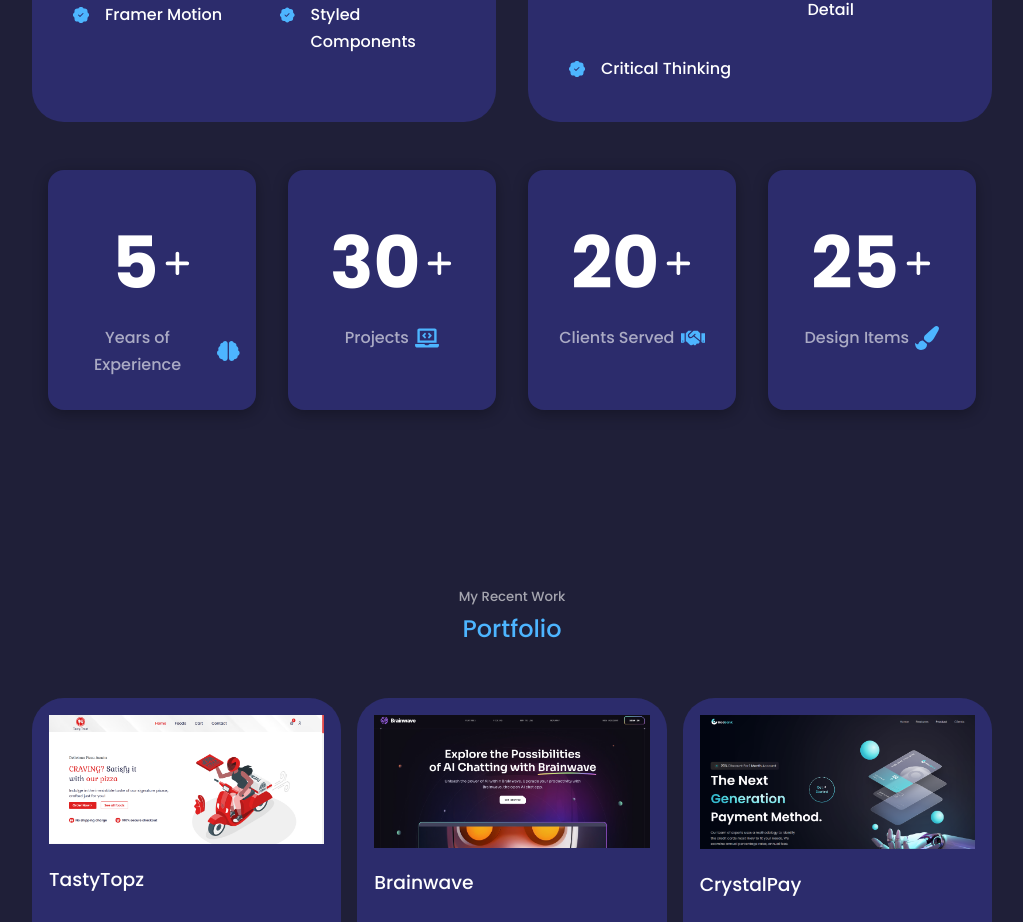
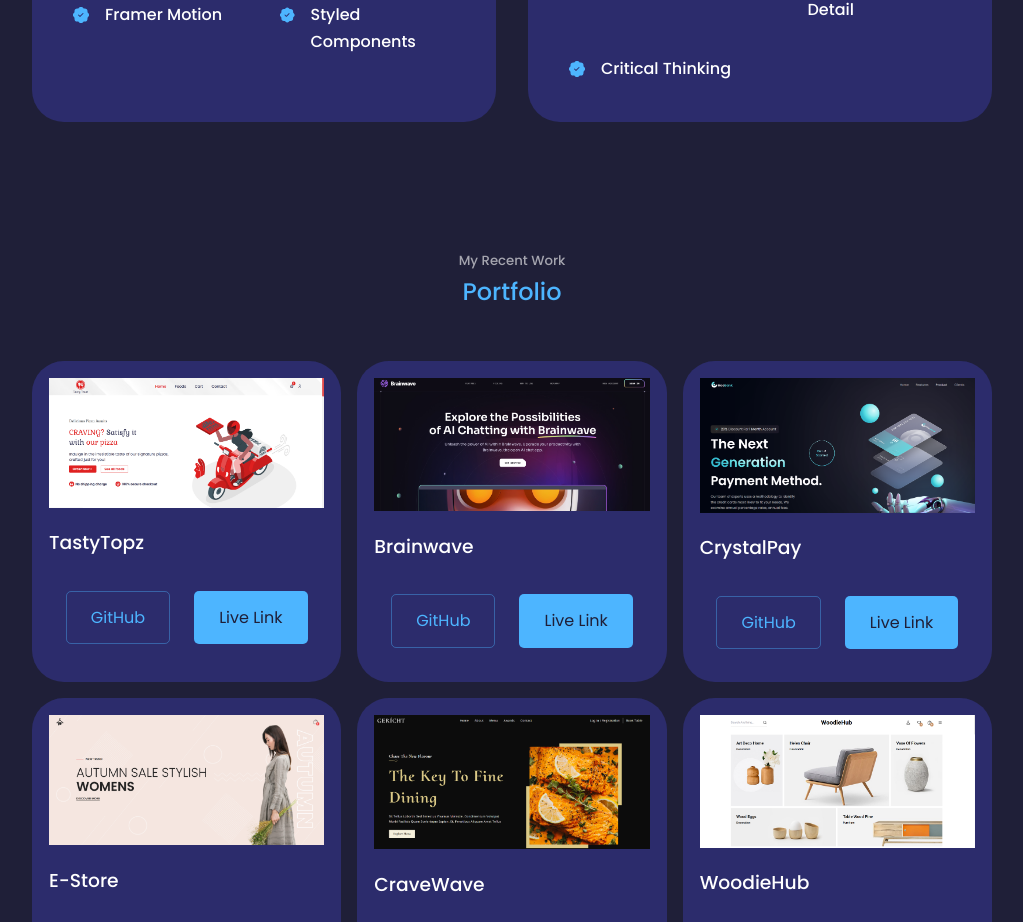
Before and after one commit to adeoluwaadeoye/adeoluwa, a React (Create React App) app: page / in a window 1280 px wide. Shown: the part 2078-3000 px from the top of the page, without its empty margins (128-1151 px from the left). Built offline with nearby package versions, Linux system fonts and the light colour scheme; a web font is replaced by a local one.

Commit message:
Update Portolio content

```diff
--- a/src/components/experience/Experience.jsx
+++ b/src/components/experience/Experience.jsx
@@ -1,7 +1,6 @@
 import React from "react";
 import "./experience.css";
 import { BsPatchCheckFill } from "react-icons/bs";
-import Sensor from "../services/Sensor"
 
 const Experience = () => {
   return (
@@ -155,7 +154,6 @@ const Experience = () => {
           </div>
         </div>
       </div>
-     <Sensor />
     </section>
   );
 };
--- a/src/components/services/Sensor.jsx
+++ /dev/null
@@ -1,107 +0,0 @@
-import React, { useEffect, useState, useMemo } from "react";
-import VisibilitySensor from "react-visibility-sensor";
-import { FaPlus } from "react-icons/fa6";
-import { FaBrain, FaLaptopCode, FaHandshake, FaPaintBrush } from "react-icons/fa";
-import "./sensor.css"
-
-
-const ServiceCounters = () => {
-  const [visible, setVisible] = useState(false);
-  const [hasAnimated, setHasAnimated] = useState(false);
-  const [counts, setCounts] = useState({
-    projects: 0,
-    clients: 0,
-    items: 0,
-    experience: 0,
-  });
-
-  const targets = useMemo(
-    () => ({
-      projects: 30,
-      clients: 20,
-      items: 25,
-      experience: 5,
-    }),
-    []
-  );
-
-  useEffect(() => {
-    if (visible && !hasAnimated) {
-      Object.keys(targets).forEach((key) => {
-        let start = 0;
-        const end = targets[key];
-        const duration = 3000; // 3 seconds for smooth counting
-        const increment = end / (duration / 40);
-
-        const counter = setInterval(() => {
-          start += increment;
-          setCounts((prevCounts) => ({
-            ...prevCounts,
-            [key]: Math.min(Math.ceil(start), end),
-          }));
-
-          if (start >= end) {
-            clearInterval(counter);
-          }
-        }, 50);
-      });
-
-      // Mark the counters as animated to prevent re-running
-      setHasAnimated(true);
-    }
-  }, [visible, hasAnimated, targets]);
-
-  return (
-    <VisibilitySensor onChange={setVisible} partialVisibility={true}>
-      <div className="container service__counters">
-        {/* Counter for Experience */}
-        <div className="counter__item">
-          <div className="counter">
-            {counts.experience}
-            <FaPlus className="counter-icon" />
-          </div>
-          <small className="counter__text">
-            Years of Experience <FaBrain className="counter__emoji" />
-          </small>
-        </div>
-
-        {/* Counter for Projects */}
-        <div className="counter__item">
-          <div className="counter">
-            {counts.projects}
-            <FaPlus className="counter-icon" />
-          </div>
-          {/* <small className="counter__text">Projects</small> */}
-          <small className="counter__text">
-            Projects <FaLaptopCode className="counter__emoji" />
-          </small>
-        </div>
-
-        {/* Counter for Clients */}
-        <div className="counter__item">
-          <div className="counter">
-            {counts.clients}
-            <FaPlus className="counter-icon" />
-          </div>
-          {/* <small className="counter__text">Clients Served</small> */}
-          <small className="counter__text">
-            Clients Served <FaHandshake className="counter__emoji" />
-          </small>
-        </div>
-
-        {/* Counter for Design Items */}
-        <div className="counter__item">
-          <div className="counter">
-            {counts.items}
-            <FaPlus className="counter-icon" />
-          </div>
-          <small className="counter__text">
-            Design Items <FaPaintBrush className="counter__emoji" />
-          </small>
-        </div>
-      </div>
-    </VisibilitySensor>
-  );
-};
-
-export default ServiceCounters;
--- a/src/components/services/Services.jsx
+++ b/src/components/services/Services.jsx
@@ -5,7 +5,6 @@ import "./services.css";
 // import { BiSolidPaint } from "react-icons/bi";
 // import { FaCubes, FaLaptopCode, FaPaintBrush, FaMobileAlt } from "react-icons/fa";
 // import { LuCode2 } from "react-icons/lu";
-import Sensor from "./Sensor";
 
 const Services = () => {
   // const [toggleState, setToggleState] = useState(0);
@@ -185,8 +184,6 @@ const Services = () => {
           </article>
         </div>
       </div> */}
-
-      <Sensor />
     </section>
   );
 };
--- a/src/components/services/sensor.css
+++ /dev/null
@@ -1,51 +0,0 @@
-
-/* =========SERVICE COUNTER========= */
-.service__counters {
-    display: grid;
-    grid-template-columns: repeat(auto-fit, minmax(160px, 1fr));
-    gap: 2rem;
-    padding: 3rem 1rem;
-    border-radius: 1rem;
-    text-align: center;
-  }
-
-  .counter__item {
-    padding: 2rem 1rem;
-    border-radius: 1rem;
-    background: var(--color-bg-variant);
-    box-shadow: 0 4px 15px rgba(0, 0, 0, 0.3);
-    transition: transform 0.3s ease, box-shadow 0.3s ease;
-  }
-
-  .counter__item:hover {
-    background: transparent;
-  }
-
-  .counter {
-    font-size: 4.5rem;
-    font-weight: bold;
-    display: flex;
-    align-items: center;
-    justify-content: center;
-    gap: 0.3rem;
-  }
-
-  .counter-icon {
-    color: var(--color-white);
-    font-size: 1.8rem;
-  }
-
-  .counter__text {
-    font-size: 1rem;
-    color: var(--color-light);
-    font-weight: 500;
-    display: flex;
-    justify-content: center;
-    align-items: center;
-    gap: 0.4rem;
-  }
-
-  .counter__emoji {
-    font-size: 1.5rem;
-    color: var(--color-primary);
-  }
```
